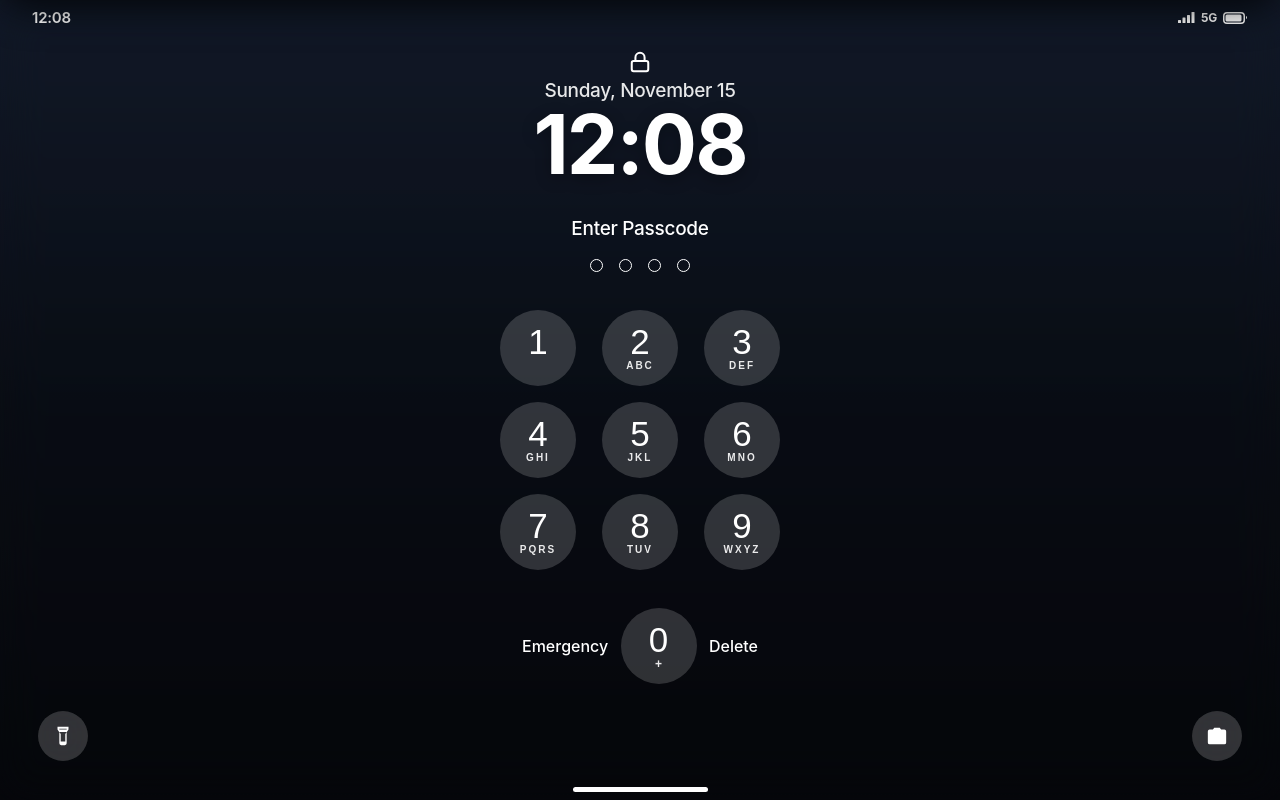
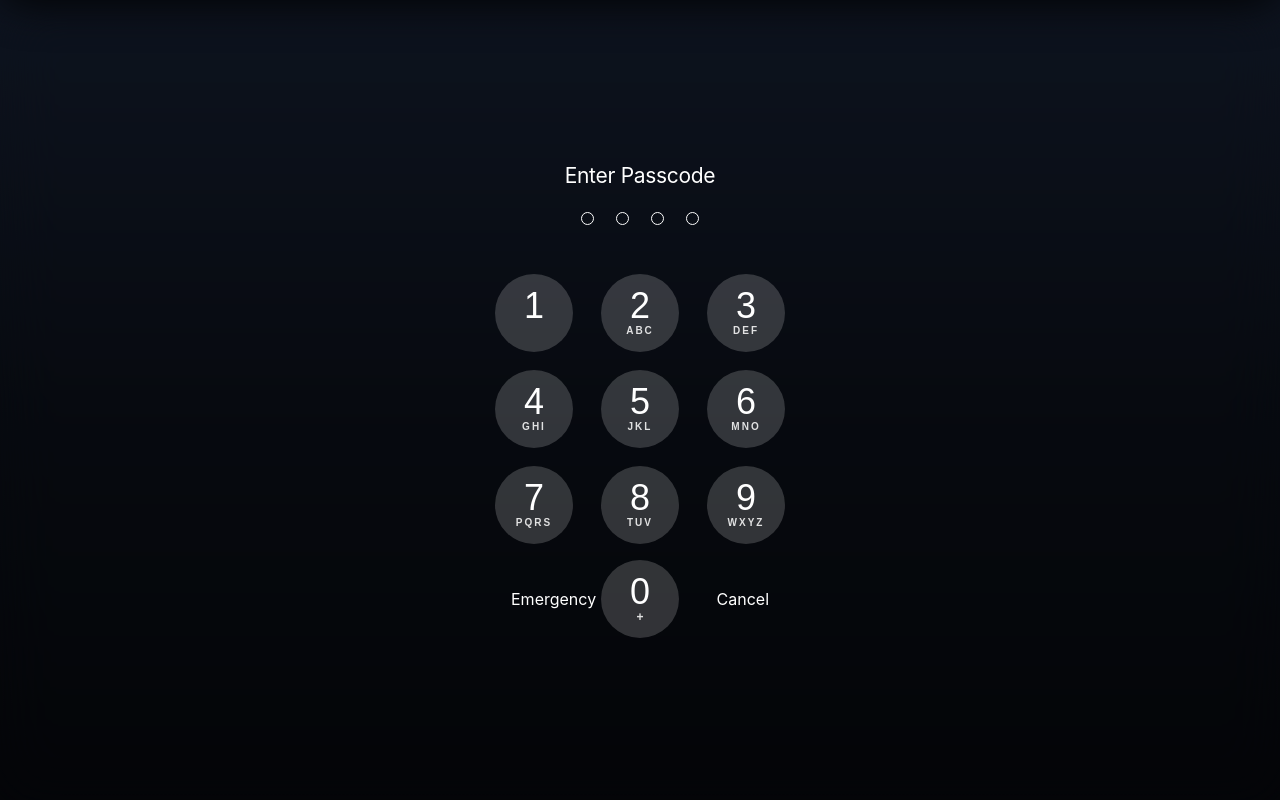
Before and after one commit to Robertmagic52/EnigmaLockApp, a website: page public/index.html in a window 1280 px wide. Drawn offline with Linux system fonts and the light colour scheme.

Commit message:
Pure keypad layout matching Enigma - removed clock, date, status bar, and shortcuts

```diff
--- a/public/index.html
+++ b/public/index.html
@@ -5,7 +5,6 @@
   <meta name="viewport" content="width=device-width, initial-scale=1.0, maximum-scale=1.0, user-scalable=no, viewport-fit=cover">
   <meta name="apple-mobile-web-app-capable" content="yes">
   <meta name="apple-mobile-web-app-status-bar-style" content="black-translucent">
-  <meta name="apple-mobile-web-app-title" content="Lock Screen">
   <title>iPhone</title>
   <style>
     :root {
@@ -40,127 +39,51 @@
       background-position: center;
       background-repeat: no-repeat;
       background-image: linear-gradient(180deg, #182236 0%, #0d121c 50%, #07090e 100%);
-      transition: filter 0.3s ease, transform 0.3s ease;
       z-index: 1;
     }
 
-    /* Subtle lock screen blur overlay when entering passcode */
+    /* Subtle blurred overlay over the wallpaper */
     .wallpaper-blur-overlay {
       position: absolute;
       inset: 0;
-      backdrop-filter: blur(20px);
-      -webkit-backdrop-filter: blur(20px);
-      background: rgba(0, 0, 0, 0.28);
+      backdrop-filter: blur(28px);
+      -webkit-backdrop-filter: blur(28px);
+      background: rgba(0, 0, 0, 0.42);
       z-index: 2;
-      opacity: 0.95;
     }
 
-    /* Main Container */
-    .lock-screen-container {
+    /* Main Container (Vertically Centered Pure Passcode Interface) */
+    .passcode-container {
       position: relative;
       width: 100%;
       height: 100%;
       z-index: 5;
       display: flex;
       flex-direction: column;
-      justify-content: space-between;
-      padding-top: calc(env(safe-area-inset-top, 44px) + 8px);
-      padding-bottom: calc(env(safe-area-inset-bottom, 24px) + 8px);
-      padding-left: 24px;
-      padding-right: 24px;
+      align-items: center;
+      justify-content: center;
+      padding-top: calc(env(safe-area-inset-top, 44px) + 20px);
+      padding-bottom: calc(env(safe-area-inset-bottom, 24px) + 20px);
     }
 
-    /* Status Bar Header */
-    .status-bar {
-      width: 100%;
-      display: flex;
-      justify-content: space-between;
-      align-items: center;
-      padding: 0 8px;
-      font-size: 15px;
-      font-weight: 600;
-      letter-spacing: -0.2px;
-      margin-bottom: 4px;
+    /* "Enter Passcode" Prompt */
+    .passcode-prompt {
+      font-size: 21px;
+      font-weight: 400;
+      color: #ffffff;
+      letter-spacing: -0.3px;
+      margin-bottom: 22px;
+      text-align: center;
+      cursor: pointer;
     }
 
-    .status-time {
-      font-weight: 600;
-    }
-
-    .status-icons {
+    /* 4 Circular Dots */
+    .passcode-dots-row {
       display: flex;
-      align-items: center;
-      gap: 6px;
-    }
-
-    /* Padlock Icon & Clock Area */
-    .lock-top-area {
-      display: flex;
-      flex-direction: column;
-      align-items: center;
-      margin-top: 2px;
-    }
-
-    .padlock-btn {
-      background: none;
-      border: none;
-      color: #ffffff;
-      cursor: pointer;
-      margin-bottom: 6px;
-      display: flex;
+      gap: 22px;
       align-items: center;
       justify-content: center;
-    }
-
-    .padlock-svg {
-      width: 22px;
-      height: 22px;
-      fill: none;
-      stroke: #ffffff;
-      stroke-width: 2.2;
-      stroke-linecap: round;
-      stroke-linejoin: round;
-    }
-
-    .date-label {
-      font-size: 19px;
-      font-weight: 500;
-      color: rgba(255, 255, 255, 0.9);
-      letter-spacing: -0.3px;
-      margin-bottom: 2px;
-    }
-
-    .clock-display {
-      font-size: 82px;
-      font-weight: 700;
-      line-height: 1;
-      letter-spacing: -2px;
-      color: #ffffff;
-      text-shadow: 0 4px 16px rgba(0, 0, 0, 0.3);
-      margin-bottom: 14px;
-    }
-
-    /* "Enter Passcode" Prompt & Dots */
-    .passcode-section {
-      display: flex;
-      flex-direction: column;
-      align-items: center;
-      margin-bottom: 18px;
-    }
-
-    .passcode-prompt {
-      font-size: 19px;
-      font-weight: 500;
-      color: #ffffff;
-      letter-spacing: -0.3px;
-      margin-bottom: 16px;
-    }
-
-    .passcode-dots-row {
-      display: flex;
-      gap: 16px;
-      align-items: center;
-      justify-content: center;
+      margin-bottom: 46px;
       height: 18px;
     }
 
@@ -170,39 +93,39 @@
       border-radius: 50%;
       border: 1.5px solid #ffffff;
       background: transparent;
-      transition: background-color 0.1s ease, transform 0.1s ease;
+      transition: background-color 0.12s ease, transform 0.12s ease;
     }
 
     .dot.filled {
       background: #ffffff;
-      transform: scale(1.08);
+      transform: scale(1.05);
     }
 
-    /* Shake Animation for Incorrect/Reset */
-    @keyframes shakeAnimation {
+    /* Shake Animation */
+    @keyframes shakeKeypad {
       0%, 100% { transform: translateX(0); }
       20%, 60% { transform: translateX(-14px); }
       40%, 80% { transform: translateX(14px); }
     }
 
     .passcode-dots-row.shake {
-      animation: shakeAnimation 0.35s ease;
+      animation: shakeKeypad 0.35s ease;
     }
 
-    /* Keypad Grid (Authentic iOS Circle Buttons) */
+    /* Keypad 0-9 Grid */
     .keypad-grid {
       display: grid;
-      grid-template-columns: repeat(3, 76px);
-      gap: 16px 26px;
+      grid-template-columns: repeat(3, 78px);
+      gap: 18px 28px;
       justify-content: center;
-      margin: 0 auto 10px auto;
+      margin: 0 auto;
     }
 
     .key-btn {
-      width: 76px;
-      height: 76px;
+      width: 78px;
+      height: 78px;
       border-radius: 50%;
-      background: rgba(255, 255, 255, 0.17);
+      background: rgba(255, 255, 255, 0.18);
       border: none;
       color: #ffffff;
       display: flex;
@@ -210,18 +133,18 @@
       align-items: center;
       justify-content: center;
       cursor: pointer;
-      transition: background 0.15s ease, transform 0.1s ease;
+      transition: background 0.12s ease, transform 0.08s ease;
       touch-action: manipulation;
     }
 
-    .key-btn:active, .key-btn.active {
+    .key-btn:active {
       background: rgba(255, 255, 255, 0.45);
       transform: scale(0.96);
     }
 
     .key-num {
-      font-size: 35px;
-      font-weight: 400;
+      font-size: 36px;
+      font-weight: 300;
       line-height: 1;
     }
 
@@ -230,20 +153,20 @@
       font-weight: 700;
       letter-spacing: 2px;
       margin-top: 1px;
-      color: rgba(255, 255, 255, 0.9);
+      color: rgba(255, 255, 255, 0.85);
       height: 12px;
       line-height: 12px;
     }
 
-    /* Keypad Bottom Row (Emergency, 0, Delete) */
+    /* Bottom Actions: Emergency, 0, Cancel/Delete */
     .bottom-row-actions {
       display: flex;
       justify-content: space-between;
       align-items: center;
       width: 100%;
-      max-width: 280px;
-      margin: 10px auto 0 auto;
-      padding: 0 10px;
+      max-width: 290px;
+      margin: 16px auto 0 auto;
+      padding: 0 4px;
     }
 
     .sub-action-btn {
@@ -251,52 +174,17 @@
       border: none;
       color: #ffffff;
       font-size: 16px;
-      font-weight: 500;
+      font-weight: 400;
       cursor: pointer;
-      padding: 6px 12px;
+      padding: 8px 12px;
       font-family: inherit;
+      width: 80px;
     }
+    .sub-action-btn:first-child { text-align: left; }
+    .sub-action-btn:last-child { text-align: right; }
 
     .sub-action-btn:active {
-      opacity: 0.6;
-    }
-
-    /* Bottom Flashlight & Camera Shortcuts */
-    .bottom-shortcuts-row {
-      display: flex;
-      justify-content: space-between;
-      align-items: center;
-      width: 100%;
-      padding: 0 14px;
-      margin-top: 10px;
-    }
-
-    .round-shortcut-btn {
-      width: 50px;
-      height: 50px;
-      border-radius: 50%;
-      background: rgba(255, 255, 255, 0.18);
-      backdrop-filter: blur(15px);
-      -webkit-backdrop-filter: blur(15px);
-      border: none;
-      color: #ffffff;
-      display: flex;
-      align-items: center;
-      justify-content: center;
-      cursor: pointer;
-    }
-
-    .round-shortcut-btn:active {
-      background: rgba(255, 255, 255, 0.4);
-    }
-
-    /* Bottom Home Indicator Pill */
-    .home-indicator {
-      width: 135px;
-      height: 5px;
-      background: #ffffff;
-      border-radius: 10px;
-      margin: 8px auto 0 auto;
+      opacity: 0.5;
     }
 
     /* =========================================================
@@ -307,17 +195,17 @@
       top: 0;
       left: 0;
       right: 0;
-      background: rgba(28, 28, 30, 0.94);
+      background: rgba(28, 28, 30, 0.95);
       backdrop-filter: blur(35px);
       -webkit-backdrop-filter: blur(35px);
       border-bottom-left-radius: 28px;
       border-bottom-right-radius: 28px;
       box-shadow: 0 16px 40px rgba(0, 0, 0, 0.85);
       border: 1px solid rgba(255, 255, 255, 0.12);
-      padding: calc(env(safe-area-inset-top, 40px) + 14px) 20px 24px 20px;
+      padding: calc(env(safe-area-inset-top, 40px) + 16px) 20px 24px 20px;
       z-index: 50;
       transform: translateY(-115%);
-      transition: transform 0.32s cubic-bezier(0.18, 0.89, 0.32, 1);
+      transition: transform 0.3s cubic-bezier(0.18, 0.89, 0.32, 1);
     }
 
     .candidates-sheet.open {
@@ -371,7 +259,6 @@
       font-size: 20px;
       font-weight: 600;
       cursor: pointer;
-      transition: background 0.15s ease, transform 0.1s ease;
     }
 
     .candidate-card-btn:active {
@@ -385,12 +272,12 @@
     }
 
     /* =========================================================
-       SECRET SETTINGS MODAL (WALLPAPER + CATEGORY + PRACTICE)
+       SECRET SETTINGS MODAL (WALLPAPER + CATEGORY)
        ========================================================= */
     .settings-modal {
       position: fixed;
       inset: 0;
-      background: rgba(0, 0, 0, 0.85);
+      background: rgba(0, 0, 0, 0.9);
       backdrop-filter: blur(25px);
       -webkit-backdrop-filter: blur(25px);
       z-index: 100;
@@ -468,59 +355,25 @@
 </head>
 <body>
 
-  <!-- Background Wallpaper Layer -->
+  <!-- Full-screen Wallpaper Layer -->
   <div class="wallpaper-bg" id="wallpaperLayer"></div>
   <div class="wallpaper-blur-overlay"></div>
 
-  <!-- Main Lock Screen Layout -->
-  <div class="lock-screen-container">
+  <!-- Pure Passcode Interface -->
+  <div class="passcode-container">
 
-    <!-- Top Status Bar -->
-    <div class="status-bar">
-      <div class="status-time" id="statusTime">9:41</div>
-      <div class="status-icons">
-        <!-- Cellular Signal -->
-        <svg width="17" height="11" viewBox="0 0 17 11" fill="currentColor">
-          <rect x="0" y="8" width="3" height="3" rx="0.5"/>
-          <rect x="4.5" y="5.5" width="3" height="5.5" rx="0.5"/>
-          <rect x="9" y="3" width="3" height="8" rx="0.5"/>
-          <rect x="13.5" y="0" width="3" height="11" rx="0.5"/>
-        </svg>
-        <!-- 5G Label -->
-        <span style="font-size:12px;font-weight:700;">5G</span>
-        <!-- Battery Icon -->
-        <svg width="25" height="12" viewBox="0 0 25 12" fill="none">
-          <rect x="0.75" y="0.75" width="20.5" height="10.5" rx="3.25" stroke="currentColor" stroke-width="1.5"/>
-          <rect x="2.5" y="2.5" width="16" height="7" rx="1.5" fill="currentColor"/>
-          <path d="M23 4C23.6 4.3 24 4.8 24 5.5C24 6.2 23.6 6.7 23 7V4Z" fill="currentColor"/>
-        </svg>
-      </div>
-    </div>
+    <!-- "Enter Passcode" Prompt (Long press opens hidden settings) -->
+    <div class="passcode-prompt" id="passcodePrompt">Enter Passcode</div>
 
-    <!-- Padlock & Big Clock -->
-    <div class="lock-top-area">
-      <button class="padlock-btn" id="padlockBtn" title="Hold to Open Settings" aria-label="Padlock">
-        <svg class="padlock-svg" id="padlockSvg" viewBox="0 0 24 24">
-          <rect x="3" y="11" width="18" height="11" rx="2" ry="2"/>
-          <path id="shacklePath" d="M7 11V7a5 5 0 0 1 10 0v4"/>
-        </svg>
-      </button>
-      <div class="date-label" id="dateLabel">Saturday, November 14</div>
-      <div class="clock-display" id="clockDisplay">7:02</div>
-    </div>
-
-    <!-- "Enter Passcode" and Dots Indicator -->
-    <div class="passcode-section">
-      <div class="passcode-prompt">Enter Passcode</div>
+    <!-- 4 Dots Row -->
     <div class="passcode-dots-row" id="dotsRow">
       <div class="dot" id="dot0"></div>
       <div class="dot" id="dot1"></div>
       <div class="dot" id="dot2"></div>
       <div class="dot" id="dot3"></div>
     </div>
-    </div>
 
-    <!-- Authentic Keypad 0-9 -->
+    <!-- 10 Circular Keys (1-9) -->
     <div class="keypad-grid">
       <!-- 1 -->
       <button class="key-btn" onclick="pressDigit('1')">
@@ -569,34 +422,17 @@
       </button>
     </div>
 
-    <!-- Keypad Bottom Actions: Emergency, 0, Delete -->
+    <!-- Keypad Bottom Row: Emergency, 0, Cancel/Delete -->
     <div class="bottom-row-actions">
-      <button class="sub-action-btn" onclick="openSettings()">Emergency</button>
+      <button class="sub-action-btn" id="emergencyBtn" onclick="handleEmergencyClick()">Emergency</button>
       <!-- 0 -->
       <button class="key-btn" onclick="pressDigit('0')">
         <div class="key-num">0</div>
         <div class="key-sub" style="font-size:12px;letter-spacing:0;">+</div>
       </button>
-      <button class="sub-action-btn" onclick="deleteDigit()">Delete</button>
+      <button class="sub-action-btn" id="cancelBtn" onclick="handleCancelClick()">Cancel</button>
     </div>
 
-    <!-- Bottom Flashlight & Camera Shortcuts -->
-    <div class="bottom-shortcuts-row">
-      <button class="round-shortcut-btn" type="button" aria-label="Flashlight">
-        <svg width="22" height="22" viewBox="0 0 24 24" fill="currentColor">
-          <path d="M6 2h12v3l-2 3v12a2 2 0 0 1-2 2h-4a2 2 0 0 1-2-2V8L6 5V2zm2 2v1h8V4H8zm0 3.5l1.5 2.25V18h5v-8.25L16 7.5H8z"/>
-        </svg>
-      </button>
-      <button class="round-shortcut-btn" type="button" aria-label="Camera">
-        <svg width="22" height="22" viewBox="0 0 24 24" fill="currentColor">
-          <path d="M12 9a3 3 0 1 0 0 6 3 3 0 0 0 0-6zm0-2a5 5 0 1 1 0 10 5 5 0 0 1 0-10z"/>
-          <path d="M9 3l-1.5 2H4a2 2 0 0 0-2 2v12a2 2 0 0 0 2 2h16a2 2 0 0 0 2-2V7a2 2 0 0 0-2-2h-3.5L15 3H9z"/>
-        </svg>
-      </button>
-    </div>
-
-    <!-- iOS Home Indicator Bar -->
-    <div class="home-indicator"></div>
   </div>
 
   <!-- ========================================================
@@ -613,11 +449,11 @@
   </div>
 
   <!-- ========================================================
-       SECRET SETTINGS PANEL (WALLPAPER + CATEGORY + LOOKUP)
+       SECRET SETTINGS PANEL (WALLPAPER + CATEGORY)
        ======================================================== -->
   <div class="settings-modal" id="settingsModal">
     <div style="display:flex;justify-content:space-between;align-items:center;margin-bottom:18px;">
-      <h2 style="font-size:22px;font-weight:700;">Enigma Settings</h2>
+      <h2 style="font-size:22px;font-weight:700;">Settings</h2>
       <button class="action-pill-btn" style="background:#3a3a3c;" onclick="closeSettings()">Done</button>
     </div>
 
@@ -625,18 +461,18 @@
     <div class="settings-card">
       <div class="settings-card-title">Custom Wallpaper</div>
       <p style="font-size:13px;color:#8e8e93;margin-bottom:12px;">
-        Upload a photo from your iPhone to match your real lock screen 100%.
+        Upload a screenshot or photo of your real lock screen wallpaper.
       </p>
       <div style="display:flex;gap:10px;align-items:center;">
         <input type="file" id="wallpaperFileInput" accept="image/*" style="display:none;" onchange="handleWallpaperUpload(event)">
         <button class="action-pill-btn" onclick="document.getElementById('wallpaperFileInput').click()">Choose Photo</button>
-        <button class="action-pill-btn" style="background:#ff453a;" onclick="resetWallpaper()">Reset Default</button>
+        <button class="action-pill-btn" style="background:#ff453a;" onclick="resetWallpaper()">Reset</button>
       </div>
     </div>
 
-    <!-- Active Category -->
+    <!-- Category -->
     <div class="settings-card">
-      <div class="settings-card-title">Active Category</div>
+      <div class="settings-card-title">Category</div>
       <div class="settings-row">
         <span>Category:</span>
         <select id="categorySelect" onchange="changeCategory(this.value)">
@@ -649,7 +485,7 @@
       </div>
     </div>
 
-    <!-- Word Practice & Code Lookup -->
+    <!-- Practice Lookup -->
     <div class="settings-card">
       <div class="settings-card-title">Word Code Finder</div>
       <div style="display:flex;gap:8px;margin-bottom:10px;">
@@ -662,18 +498,16 @@
     <button class="close-settings-btn" onclick="closeSettings()">Close</button>
   </div>
 
-  <!-- Load Comprehensive Dictionary Data -->
+  <!-- Load Dictionary Data -->
   <script src="dictionary.js"></script>
 
   <script>
     "use strict";
 
-    // State
     let currentInput = "";
     let activeCategory = localStorage.getItem("enigma_category") || "objects";
     let isUnlocked = false;
 
-    // Elements
     const dots = [
       document.getElementById("dot0"),
       document.getElementById("dot1"),
@@ -681,27 +515,13 @@
       document.getElementById("dot3")
     ];
     const dotsRow = document.getElementById("dotsRow");
+    const cancelBtn = document.getElementById("cancelBtn");
     const candidatesSheet = document.getElementById("candidatesSheet");
     const candidatesList = document.getElementById("candidatesList");
     const settingsModal = document.getElementById("settingsModal");
     const wallpaperLayer = document.getElementById("wallpaperLayer");
 
-    // Live Clock & Date update
-    function updateClock() {
-      const now = new Date();
-      let hours = now.getHours();
-      const minutes = String(now.getMinutes()).padStart(2, "0");
-      hours = hours % 12 || 12; // 12-hour format
-      document.getElementById("clockDisplay").textContent = `${hours}:${minutes}`;
-      document.getElementById("statusTime").textContent = `${hours}:${minutes}`;
-
-      const options = { weekday: "long", month: "long", day: "numeric" };
-      document.getElementById("dateLabel").textContent = now.toLocaleDateString("en-US", options);
-    }
-    setInterval(updateClock, 1000);
-    updateClock();
-
-    // Wallpaper persistence
+    // Init wallpaper from localStorage
     function initWallpaper() {
       const saved = localStorage.getItem("enigma_custom_wallpaper");
       if (saved) {
@@ -719,7 +539,7 @@
         try {
           localStorage.setItem("enigma_custom_wallpaper", base64);
           wallpaperLayer.style.backgroundImage = `url(${base64})`;
-          alert("Wallpaper updated successfully!");
+          alert("Wallpaper set successfully!");
         } catch (_) {
           alert("Image file too large for browser storage. Please try a smaller photo.");
         }
@@ -730,7 +550,7 @@
     function resetWallpaper() {
       localStorage.removeItem("enigma_custom_wallpaper");
       wallpaperLayer.style.backgroundImage = "linear-gradient(180deg, #182236 0%, #0d121c 50%, #07090e 100%)";
-      alert("Reset to default wallpaper.");
+      alert("Reset to default background.");
     }
 
     // Keypad Logic
@@ -738,35 +558,43 @@
       if (isUnlocked) return;
       if (currentInput.length >= 4) return;
 
-      // Haptic feedback
-      if (navigator.vibrate) {
-        navigator.vibrate([10]);
-      }
+      if (navigator.vibrate) navigator.vibrate([10]);
 
       currentInput += num;
       updateDots();
 
-      // Check for match:
-      // If 3 digits, check if there is an exact single-vowel match (e.g. 421 for Fork)
+      // If 3 digits, check for exact single-vowel match (e.g. 421 for Fork)
       if (currentInput.length === 3) {
-        const candidates = findMatches(currentInput);
-        if (candidates && candidates.length === 1) {
-          // Exact 3-digit match found! Unlock immediately
-          triggerUnlock(candidates[0]);
+        const matches = findMatches(currentInput);
+        if (matches && matches.length === 1) {
+          triggerUnlock(matches[0]);
           return;
         }
       }
 
-      // If 4 digits entered, resolve match
+      // If 4 digits, resolve match
       if (currentInput.length === 4) {
-        setTimeout(processCode, 120);
+        setTimeout(processCode, 100);
       }
     }
 
-    function deleteDigit() {
+    function handleCancelClick() {
       if (currentInput.length > 0) {
+        // Delete last digit
         currentInput = currentInput.slice(0, -1);
         updateDots();
+      }
+    }
+
+    let emergencyTapCount = 0;
+    let emergencyTimer = null;
+    function handleEmergencyClick() {
+      emergencyTapCount++;
+      clearTimeout(emergencyTimer);
+      emergencyTimer = setTimeout(() => { emergencyTapCount = 0; }, 600);
+      if (emergencyTapCount >= 2) {
+        emergencyTapCount = 0;
+        openSettings();
       }
     }
 
@@ -778,6 +606,7 @@
           dots[i].classList.remove("filled");
         }
       }
+      cancelBtn.textContent = currentInput.length > 0 ? "Delete" : "Cancel";
     }
 
     function clearDots() {
@@ -791,7 +620,7 @@
       setTimeout(() => {
         dotsRow.classList.remove("shake");
         clearDots();
-      }, 400);
+      }, 380);
     }
 
     // Enigma Dictionary Match Finder
@@ -799,13 +628,11 @@
       if (!window.ENIGMA_DATA || !window.ENIGMA_DATA.database) return [];
 
       const db = window.ENIGMA_DATA.database;
-      // 1. Check in active category
       const catKey = `${activeCategory}:${code}`;
       if (db[catKey] && db[catKey].length > 0) {
         return db[catKey];
       }
 
-      // 2. Fallback to all categories
       const allKey = `all:${code}`;
       if (db[allKey] && db[allKey].length > 0) {
         return db[allKey];
@@ -814,26 +641,21 @@
       return [];
     }
 
-    // Process 4-digit code
     function processCode() {
       const candidates = findMatches(currentInput);
 
       if (!candidates || candidates.length === 0) {
-        // No match found
         shakeDots();
         return;
       }
 
       if (candidates.length === 1) {
-        // Exactly ONE match: e.g. Spoon, Fork, Lighter
         triggerUnlock(candidates[0]);
       } else {
-        // MULTIPLE matches: e.g. Glass, Brick, Drill
         showCandidatesSheet(candidates);
       }
     }
 
-    // Show Multiple Candidates Sheet (Spotlight style)
     function showCandidatesSheet(words) {
       candidatesList.innerHTML = "";
       words.forEach((w) => {
@@ -854,11 +676,9 @@
       clearDots();
     }
 
-    // Trigger Unlock and Redirect to Real Safari with Real Google!
+    // Real Safari Handoff via x-safari-https
     function triggerUnlock(word) {
       isUnlocked = true;
-      // Visual unlock animation
-      document.getElementById("shacklePath").setAttribute("d", "M7 11V5a5 5 0 0 1 10 0v2");
       dots.forEach(d => d.style.background = "#30d158");
 
       const query = encodeURIComponent(word.toLowerCase());
@@ -866,28 +686,25 @@
       const regularUrl = `https://www.google.com/search?q=${query}`;
 
       setTimeout(() => {
-        // Try opening in Real Safari via x-safari-https (specifically for Aura Browser)
         window.location.href = safariScheme;
 
-        // Fallback for desktop or non-Aura browsers
+        // Fallback for desktop/non-Aura
         setTimeout(() => {
           window.location.href = regularUrl;
         }, 300);
-      }, 150);
+      }, 120);
     }
 
-    // Settings Modal
-    let padlockPressTimer = null;
-    const padlockBtn = document.getElementById("padlockBtn");
-
-    // Long press padlock or click to open settings
-    padlockBtn.addEventListener("touchstart", () => {
-      padlockPressTimer = setTimeout(openSettings, 800);
+    // Secret Settings access: Double tap Emergency or long press "Enter Passcode"
+    let promptPressTimer = null;
+    const promptEl = document.getElementById("passcodePrompt");
+    promptEl.addEventListener("touchstart", () => {
+      promptPressTimer = setTimeout(openSettings, 800);
     });
-    padlockBtn.addEventListener("touchend", () => {
-      clearTimeout(padlockPressTimer);
+    promptEl.addEventListener("touchend", () => {
+      clearTimeout(promptPressTimer);
     });
-    padlockBtn.addEventListener("dblclick", openSettings);
+    promptEl.addEventListener("dblclick", openSettings);
 
     function openSettings() {
       document.getElementById("categorySelect").value = activeCategory;
@@ -903,7 +720,6 @@
       localStorage.setItem("enigma_category", cat);
     }
 
-    // In-app Word Code Calculator for practice / testing
     function computeWordCode(word) {
       const w = word.trim().toUpperCase().replace(/[^A-Z]/g, "");
       if (!w) return null;
@@ -917,9 +733,9 @@
       }
 
       function shapeOf(ch) {
-        if ("AEFHIKLMNTVWXYZ".includes(ch)) return "1"; // Straight
-        if ("BDGJPRU".includes(ch)) return "2";         // Mix
-        if ("COQS".includes(ch)) return "3";           // Curve
+        if ("AEFHIKLMNTVWXYZ".includes(ch)) return "1";
+        if ("BDGJPRU".includes(ch)) return "2";
+        if ("COQS".includes(ch)) return "3";
         return "1";
       }
       const shape = shapeOf(w[0]);
```
Lines whose indentation alone changed are shown as unchanged.
